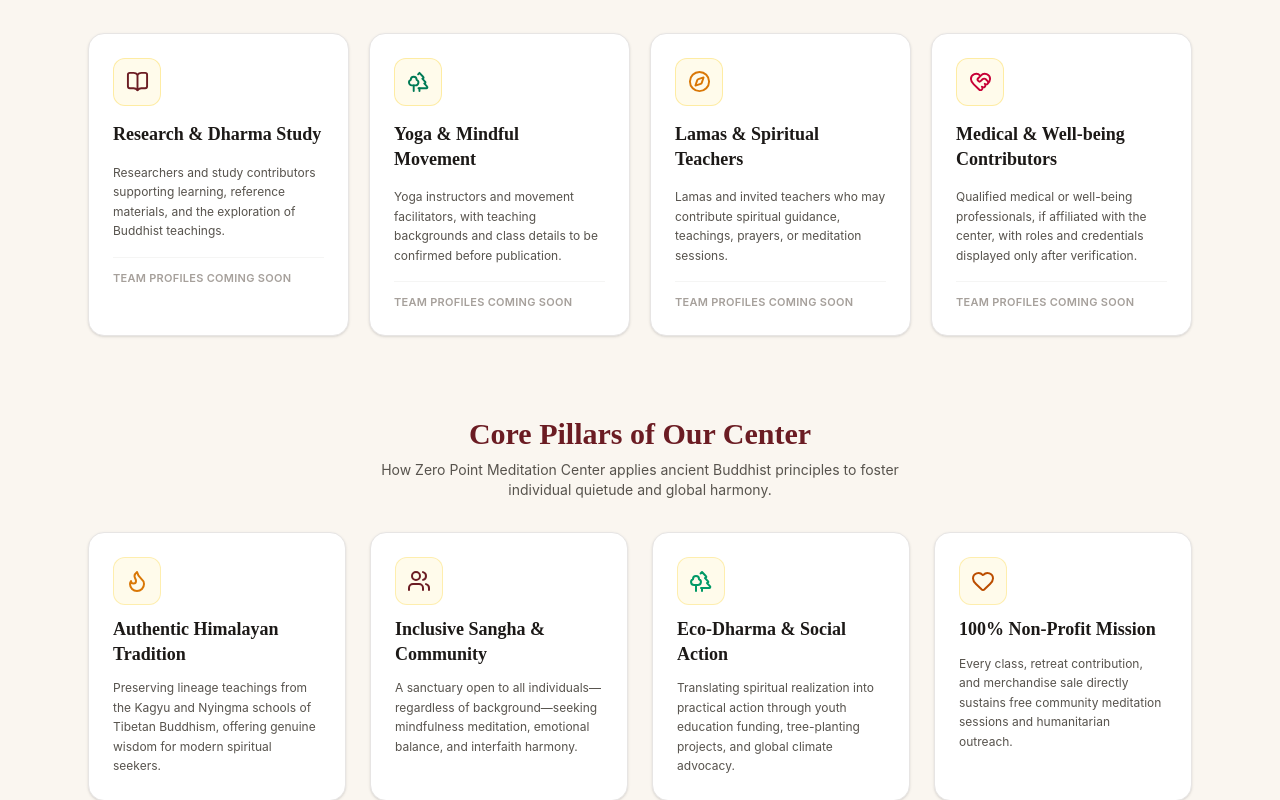
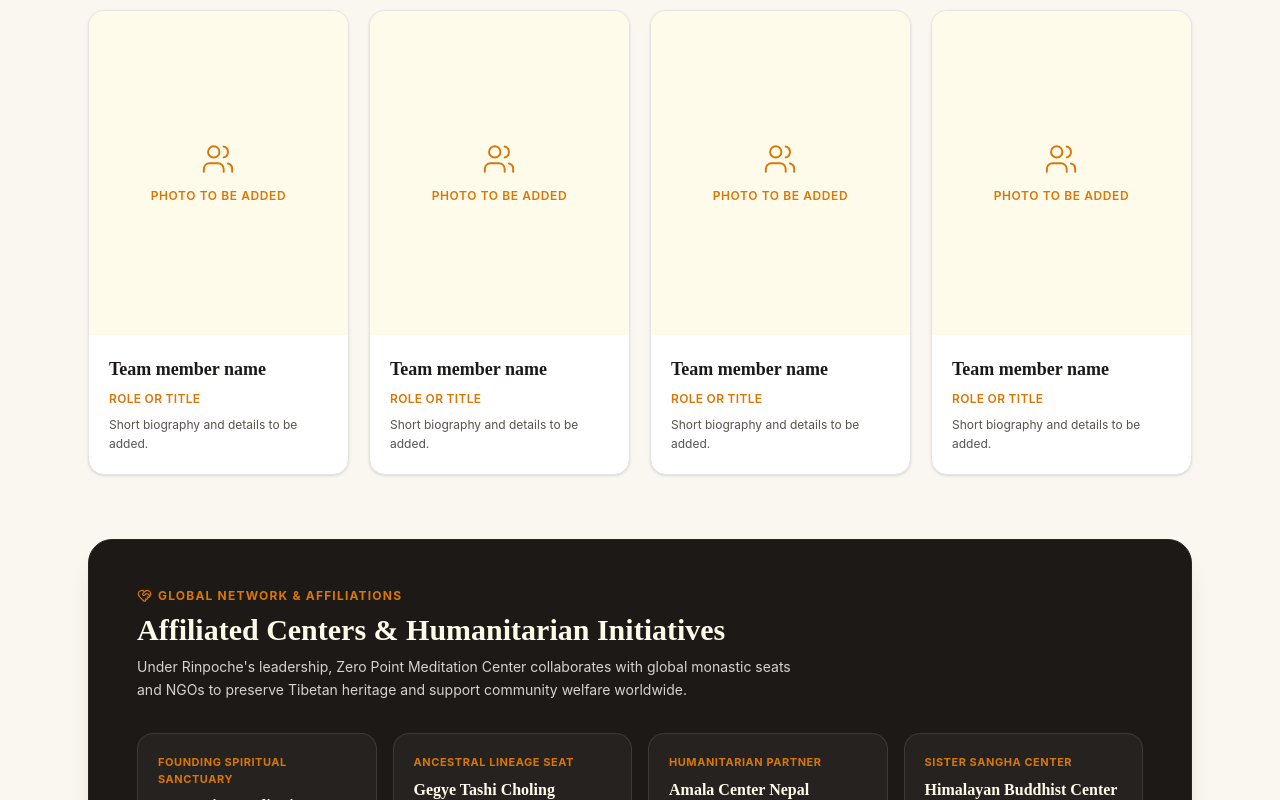
Before and after one commit to sherpaten/Zero-Point-Meditation-Center, a React (Vite) app in the folder zero-point-meditation/: page /about in a window 1280 px wide. Shown: the part 1760-2560 px from the top of the page. Built offline with nearby package versions, Linux system fonts and the light colour scheme.

Commit message:
Replace core pillars with team profile placeholders

```diff
--- a/zero-point-meditation/src/pages/About.jsx
+++ b/zero-point-meditation/src/pages/About.jsx
@@ -1,34 +1,11 @@
 import React from 'react';
 import { motion } from 'framer-motion';
-import { BookOpen, GraduationCap, Trees, Globe, Sparkles, Compass, HeartHandshake, CheckCircle2, Building2, Flame, Users, Heart } from 'lucide-react';
+import { Users, Trees, Sparkles, Compass, HeartHandshake, CheckCircle2, Building2, BookOpen } from 'lucide-react';
 
 // Local Image Imports
 import profileMain from '../assets/profile.jpg';
 import profile1 from '../assets/profile 1.jpg';
 import profile2 from '../assets/profile 2.jpg';
-
-const centerPillars = [
-  {
-    icon: <Flame className="text-buddhist-gold" size={24} />,
-    title: "Authentic Himalayan Tradition",
-    description: "Preserving lineage teachings from the Kagyu and Nyingma schools of Tibetan Buddhism, offering genuine wisdom for modern spiritual seekers."
-  },
-  {
-    icon: <Users className="text-buddhist-burgundy" size={24} />,
-    title: "Inclusive Sangha & Community",
-    description: "A sanctuary open to all individuals—regardless of background—seeking mindfulness meditation, emotional balance, and interfaith harmony."
-  },
-  {
-    icon: <Trees className="text-emerald-600" size={24} />,
-    title: "Eco-Dharma & Social Action",
-    description: "Translating spiritual realization into practical action through youth education funding, tree-planting projects, and global climate advocacy."
-  },
-  {
-    icon: <Heart className="text-amber-700" size={24} />,
-    title: "100% Non-Profit Mission",
-    description: "Every class, retreat contribution, and merchandise sale directly sustains free community meditation sessions and humanitarian outreach."
-  }
-];
 
 const globalProjects = [
   {
@@ -220,94 +197,43 @@ export default function About() {
         </div>
       </div>
 
-      {/* Team & Contributors Section */}
+      {/* Team Section - Add verified member photos and details here */}
       <section className="space-y-8 pt-4" aria-labelledby="team-heading">
         <div className="text-center max-w-2xl mx-auto space-y-3">
           <span className="text-buddhist-gold font-bold text-xs uppercase tracking-widest flex items-center justify-center gap-1.5">
-            <Users size={14} /> People Behind the Practice
+            <Users size={14} /> The People Behind the Center
           </span>
           <h2 id="team-heading" className="font-serif text-3xl font-bold text-buddhist-burgundy">
-            Our Team & Contributors
+            Our Team
           </h2>
           <p className="text-stone-600 text-sm leading-relaxed">
-            The center’s work can bring together spiritual guidance, research and learning, mindful movement, and well-being support. Individual names, photographs, biographies, and qualifications will be added after they are confirmed with the center.
+            Meet the people who contribute to Zero Point Meditation Center. Team member photographs, names, roles, and biographies will be added here.
           </p>
         </div>
 
         <div className="grid sm:grid-cols-2 lg:grid-cols-4 gap-5">
-          {[
-            {
-              icon: <BookOpen size={23} className="text-buddhist-burgundy" />,
-              title: 'Research & Dharma Study',
-              description: 'Researchers and study contributors supporting learning, reference materials, and the exploration of Buddhist teachings.'
-            },
-            {
-              icon: <Trees size={23} className="text-emerald-700" />,
-              title: 'Yoga & Mindful Movement',
-              description: 'Yoga instructors and movement facilitators, with teaching backgrounds and class details to be confirmed before publication.'
-            },
-            {
-              icon: <Compass size={23} className="text-buddhist-gold" />,
-              title: 'Lamas & Spiritual Teachers',
-              description: 'Lamas and invited teachers who may contribute spiritual guidance, teachings, prayers, or meditation sessions.'
-            },
-            {
-              icon: <HeartHandshake size={23} className="text-rose-700" />,
-              title: 'Medical & Well-being Contributors',
-              description: 'Qualified medical or well-being professionals, if affiliated with the center, with roles and credentials displayed only after verification.'
-            }
-          ].map((memberGroup) => (
+          {[1, 2, 3, 4].map((member) => (
             <motion.article
-              key={memberGroup.title}
-              whileHover={{ y: -4 }}
-              className="rounded-2xl border border-stone-200 bg-white p-6 shadow-sm transition-shadow hover:shadow-lg space-y-4"
+              key={member}
+              className="overflow-hidden rounded-2xl border border-stone-200 bg-white shadow-sm"
             >
-              <div className="flex h-12 w-12 items-center justify-center rounded-xl border border-amber-200/70 bg-amber-50">
-                {memberGroup.icon}
+              <div className="flex aspect-[4/5] items-center justify-center bg-amber-50 text-buddhist-gold">
+                <div className="flex flex-col items-center gap-3 text-center">
+                  <Users size={34} strokeWidth={1.4} />
+                  <span className="text-xs font-semibold uppercase tracking-wider">Photo to be added</span>
+                </div>
               </div>
-              <h3 className="font-serif text-lg font-bold leading-snug text-stone-900">{memberGroup.title}</h3>
-              <p className="text-xs leading-relaxed text-stone-600">{memberGroup.description}</p>
-              <p className="border-t border-stone-100 pt-3 text-[11px] font-semibold uppercase tracking-wide text-stone-400">
-                Team profiles coming soon
-              </p>
+              <div className="space-y-2 p-5">
+                <h3 className="font-serif text-lg font-bold text-stone-900">Team member name</h3>
+                <p className="text-xs font-semibold uppercase tracking-wide text-buddhist-gold">Role or title</p>
+                <p className="text-xs leading-relaxed text-stone-600">
+                  Short biography and details to be added.
+                </p>
+              </div>
             </motion.article>
           ))}
         </div>
       </section>
-
-      {/* Zero Point Center Core Pillars Section */}
-      <div className="space-y-8 pt-4">
-        <div className="text-center max-w-xl mx-auto space-y-2">
-          <h2 className="font-serif text-3xl font-bold text-buddhist-burgundy">
-            Core Pillars of Our Center
-          </h2>
-          <p className="text-stone-600 text-xs sm:text-sm">
-            How Zero Point Meditation Center applies ancient Buddhist principles to foster individual quietude and global harmony.
-          </p>
-        </div>
-
-        <div className="grid sm:grid-cols-2 lg:grid-cols-4 gap-6">
-          {centerPillars.map((item, idx) => (
-            <motion.div
-              key={idx}
-              whileHover={{ y: -5 }}
-              className="bg-white p-6 rounded-2xl border border-stone-200 shadow-sm hover:shadow-lg transition-all space-y-3 flex flex-col justify-between"
-            >
-              <div className="space-y-3">
-                <div className="w-12 h-12 rounded-xl bg-amber-50 border border-amber-200/60 flex items-center justify-center">
-                  {item.icon}
-                </div>
-                <h3 className="font-serif font-bold text-lg text-stone-900 leading-snug">
-                  {item.title}
-                </h3>
-                <p className="text-stone-600 text-xs leading-relaxed">
-                  {item.description}
-                </p>
-              </div>
-            </motion.div>
-          ))}
-        </div>
-      </div>
 
       {/* Global Institutional Leadership Section */}
       <div className="bg-stone-900 text-amber-50 rounded-3xl p-8 sm:p-12 border border-stone-800 space-y-8 shadow-xl">
```
